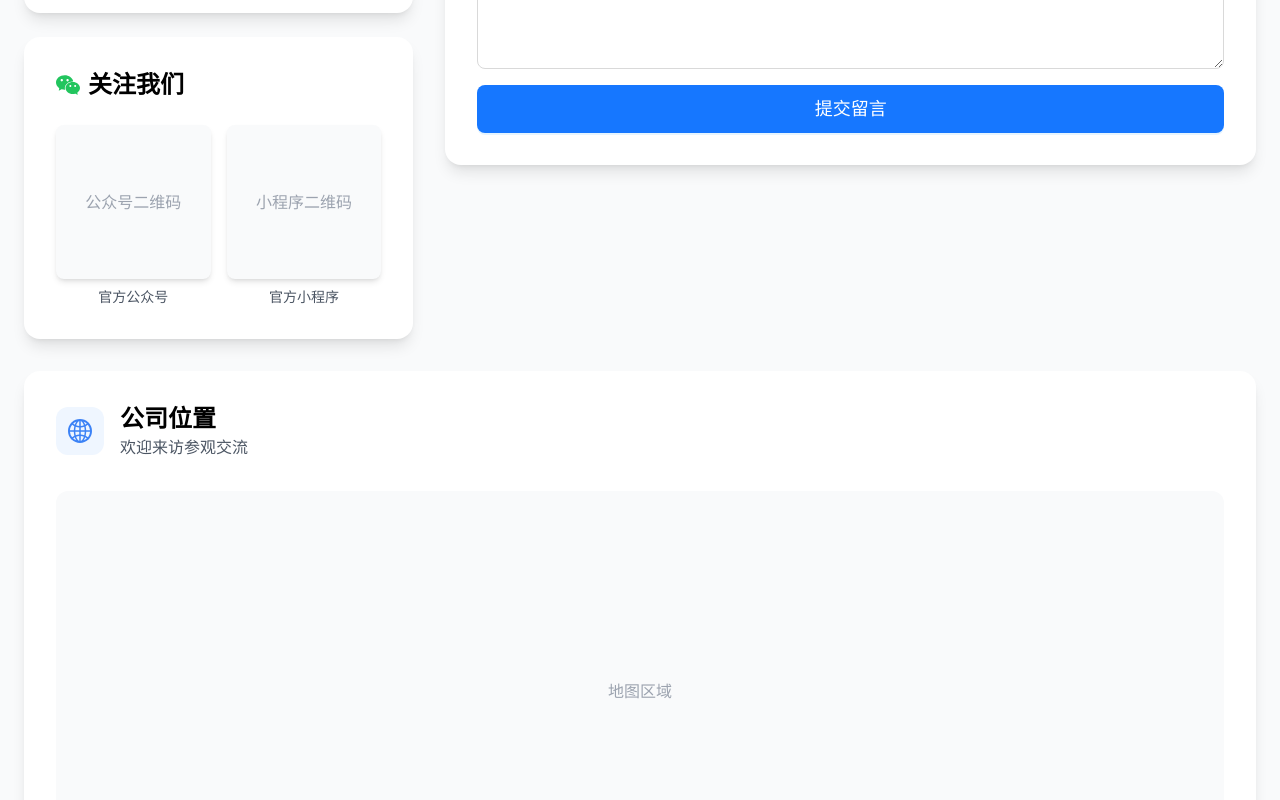
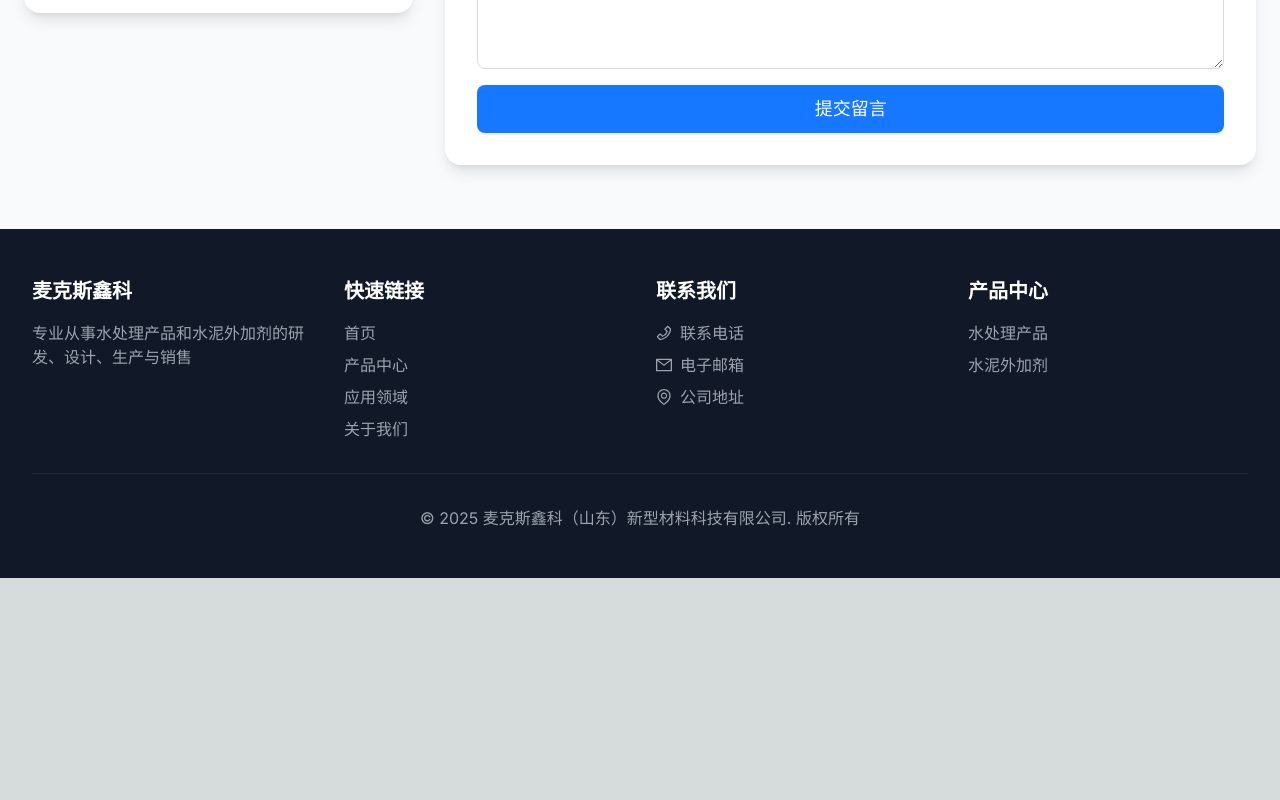
Before and after one commit to zt15864126114/mksxk, a Next.js app in the folder maxxinke-web/: page /contact in a window 1280 px wide. Shown: the part 840-1640 px from the top of the page. After the commit the page ends 1418 px from the top, so only its background shows below. Built offline with nearby package versions, Linux system fonts and the light colour scheme; no server answers.

Commit message:
联系我们跟新

```diff
--- a/maxxinke-web/src/app/contact/page.tsx
+++ b/maxxinke-web/src/app/contact/page.tsx
@@ -148,28 +148,6 @@ const ContactPage = () => {
                 </div>
               </div>
             </div>
-
-            {/* 关注我们 */}
-            <div className="bg-white rounded-2xl shadow-lg p-8">
-              <h2 className="text-2xl font-bold mb-6 flex items-center gap-2">
-                <WechatOutlined className="text-green-500" />
-                关注我们
-              </h2>
-              <div className="grid grid-cols-2 gap-4">
-                <div className="text-center">
-                  <div className="w-full aspect-square bg-gray-50 rounded-lg shadow-md mb-2 flex items-center justify-center">
-                    <span className="text-gray-400">公众号二维码</span>
-                  </div>
-                  <p className="text-sm text-gray-600">官方公众号</p>
-                </div>
-                <div className="text-center">
-                  <div className="w-full aspect-square bg-gray-50 rounded-lg shadow-md mb-2 flex items-center justify-center">
-                    <span className="text-gray-400">小程序二维码</span>
-                  </div>
-                  <p className="text-sm text-gray-600">官方小程序</p>
-                </div>
-              </div>
-            </div>
           </motion.div>
 
           {/* 留言表单 */}
@@ -283,30 +261,6 @@ const ContactPage = () => {
             </div>
           </motion.div>
         </div>
-
-        {/* 地图 */}
-        <motion.div
-          initial={{ opacity: 0, y: 20 }}
-          whileInView={{ opacity: 1, y: 0 }}
-          viewport={{ once: true }}
-          transition={{ duration: 0.6, delay: 0.4 }}
-          className="mt-8"
-        >
-          <div className="bg-white rounded-2xl shadow-lg p-8">
-            <div className="flex items-center gap-4 mb-8">
-              <div className="w-12 h-12 rounded-xl bg-blue-50 flex items-center justify-center text-blue-500">
-                <GlobalOutlined className="text-2xl" />
-              </div>
-              <div>
-                <h2 className="text-2xl font-bold">公司位置</h2>
-                <p className="text-gray-600">欢迎来访参观交流</p>
-              </div>
-            </div>
-            <div className="w-full h-[400px] bg-gray-50 rounded-xl flex items-center justify-center">
-              <span className="text-gray-400">地图区域</span>
-            </div>
-          </div>
-        </motion.div>
       </div>
     </div>
   )
```
